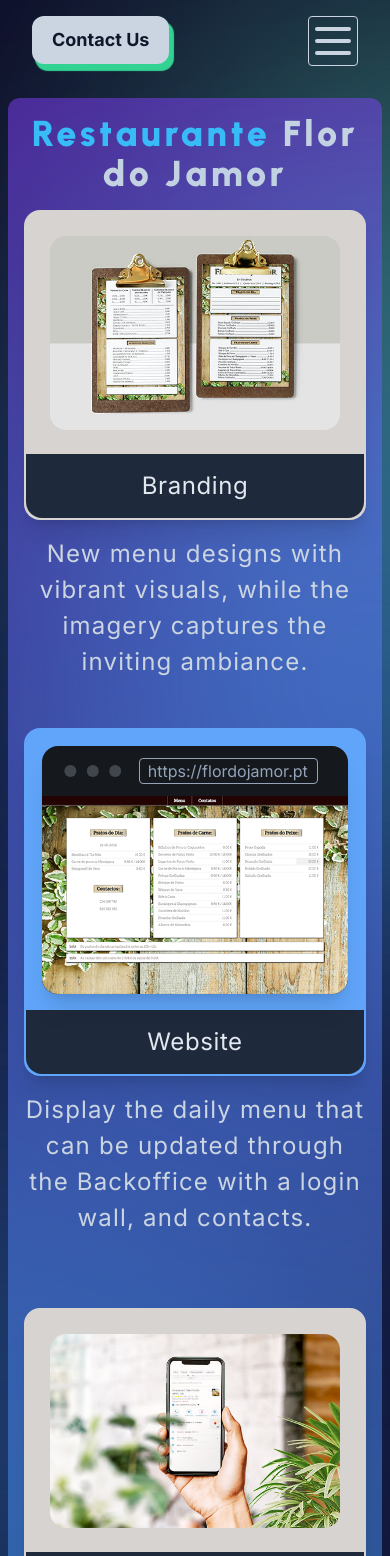
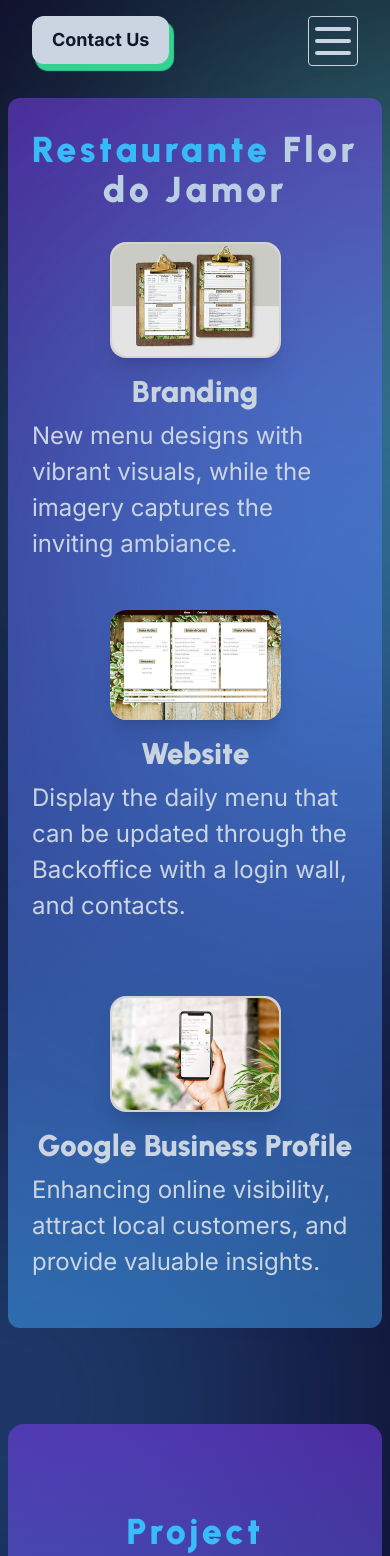
Before and after one commit to andreisaac/weezac, a Next.js app: page /portfolio in a window 390 px wide. Shown: the top 1556 px of the page. Built offline with nearby package versions, Linux system fonts and the light colour scheme.

Commit message:
portfolio responsive

```diff
--- a/app/portfolio/page.tsx
+++ b/app/portfolio/page.tsx
@@ -17,16 +17,17 @@
 
 const Card: React.FC<CardProps> = ({ imgSrc, altText, title, className }) => {
   return (
-    <article className={`p-0.5 rounded-2xl shadow-xl bg-stone-300 z-50 ${className}`}>
-      <div className="m-6 rounded-2xl select-none">
+    <article className={`max-md:w-[50%] max-md:mx-auto max-md:m-4 max-md:p-0.5 md:pt-0.5 rounded-2xl shadow-xl bg-stone-300 z-50 ${className}`}>
+      <div className="md:m-6 rounded-2xl select-none">
         <Image loading="lazy" src={imgSrc} alt={altText} className="w-full rounded-2xl" />
       </div>
-      <div className="py-4 text-2xl tracking-wide text-center text-slate-200 bg-slate-800 rounded-b-2xl">
+      <div className="max-md:hidden py-4 text-2xl font-bold text-center text-slate-200 bg-indigo-950 rounded-b-2xl">
         {title}
       </div>
     </article>
   );
 };
+
 
 interface InfoCardProps {
   imgSrc: StaticImageData;
@@ -39,12 +40,13 @@
 
 
   return (
-    <article className="max-md:mt-4 p-0.5 rounded-2xl shadow-xl bg-blue-400 z-50 md:scale-125">
+    <article className="max-md:w-[50%] max-md:mx-auto max-md:m-4 md:p-0.5 rounded-2xl shadow-xl bg-blue-400 z-50 md:scale-125">
         <Link href={link} target="new">
-        <div className="mockup-browser bg-base-300 m-4 shadow-xl select-none">
+        <Image loading="lazy" src={imgSrc} alt={altText} className="md:hidden rounded-2xl" />
+        <div className="max-md:hidden mockup-browser bg-base-300 md:m-4 shadow-xl select-none">
             <div className="mockup-browser-toolbar">
                 <div className="border border-slate-400 text-slate-400 w-full rounded pl-2 mx-2">
-                    <Image loading="lazy" src={magnifier} alt={altText} className="max-lg:hidden w-4 inline mr-2 " />
+                    <Image loading="lazy" src={magnifier} alt={altText} className="max-lg:hidden w-auto inline mr-2 " />
                     {link}
                 </div>
             </div>
@@ -53,9 +55,7 @@
             </div>
         </div>
         </Link>
-
-
-        <div className="py-4 text-2xl tracking-wide text-center text-slate-200 bg-slate-800 rounded-b-2xl">
+        <div className="max-md:hidden py-4 text-2xl font-bold tracking-wide text-center text-slate-200 bg-indigo-950 rounded-b-2xl">
         {title}
         </div>
     </article>
@@ -72,7 +72,7 @@
     <main className="">
 
     <section className="p-4 flex flex-col relative max-md:mt-4 max-md:bg-light-gradient max-md:rounded-xl max-md:mx-2 ">
-      <h1 className="md:mb-6 md:text-6xl text-4xl font-black tracking-widest text-center md:leading-[64px] text-slate-300 hover:text-emerald h">
+      <h1 className="max-md:my-4 md:mb-6 md:text-6xl text-4xl font-black tracking-widest text-center md:leading-[64px] text-slate-300 hover:text-emerald h">
         <Link href="https://flordojamor.pt" target="new">
         <span className="text-sky-400">Restaurante </span>
         <span>Flor do Jamor</span>
@@ -81,23 +81,32 @@
       <div className="w-[500px] h-[500px] rounded-full left-[30%] top-[20%] blur-[200px] absolute bg-cyan z-0"></div>
       <div className="md:mt-14 z-20">
         <div className="flex max-md:flex-col">
-          <div className="md:mt-8 w-[30%] max-md:w-full">
+          <div className="max-md:flex max-md:flex-col max-md::mt-8 w-[30%] max-md:w-full">
             <Card imgSrc={menus} altText="Branding image" title="Branding" className="mt-44 max-md:mt-4 grow" />
-            <p className="mt-4 text-2xl tracking-wider leading-9 text-center text-slate-300">
+            <div className="max-md:px-2">
+              <h3 className="mt-0 text-center text-3xl text-slate-300 font-bold lg:hidden">Branding</h3>
+              <p className="max-md:mt-2 mt-4 max-md:text-left text-2xl md:tracking-wider leading-9 text-center text-slate-300">
                 New menu designs with vibrant visuals, while the imagery captures the inviting ambiance.
               </p>
             </div>
-          <div className="max-md:mt-8 md:ml-5 w-2/5 max-md:w-full">
+          </div>
+          <div className="max-md:flex max-md:flex-col max-md:mt-8 md:ml-5 w-2/5 max-md:w-full">
             <InfoCard imgSrc={website} altText="Website image" title="Website" link="https://flordojamor.pt" />
-            <p className="mt-4 md:mt-20 text-2xl tracking-wider leading-9 text-center text-slate-300">
+            <div className="max-md:px-2">
+              <h3 className="mt-0 text-center text-3xl text-slate-300 font-bold lg:hidden">Website</h3>
+              <p className="max-md:mt-2 mt-4 md:mt-20 max-md:text-left text-2xl md:tracking-wider leading-9 text-center text-slate-300">
                 Display the daily menu that can be updated through the Backoffice with a login wall, and contacts.
               </p>
             </div>
-          <div className="mt-8 w-[30%] max-md:w-full">
+          </div>
+          <div className="max-md:mb-8 max-md:flex max-md:flex-col max-md:mt-8 w-[30%] max-md:w-full">
             <Card imgSrc={profile} altText="Google Business Profile image" title="Google Business Profile" className="mt-44 max-md:mt-10 grow" />
-            <p className="mt-4 text-2xl tracking-wide leading-9 text-center text-slate-300">
+            <div className="max-md:px-2 max-md:container">
+              <h3 className="mt-0 text-center text-3xl text-slate-300 font-bold lg:hidden">Google Business Profile</h3>
+              <p className="max-md:mt-2 mt-4 max-md:text-left text-2xl md:tracking-wide leading-9 text-center text-slate-300">
                 Enhancing online visibility, attract local customers, and provide valuable insights.
               </p>
+            </div>
           </div>
         </div>
       </div>
```
Lines whose indentation alone changed are shown as unchanged.
